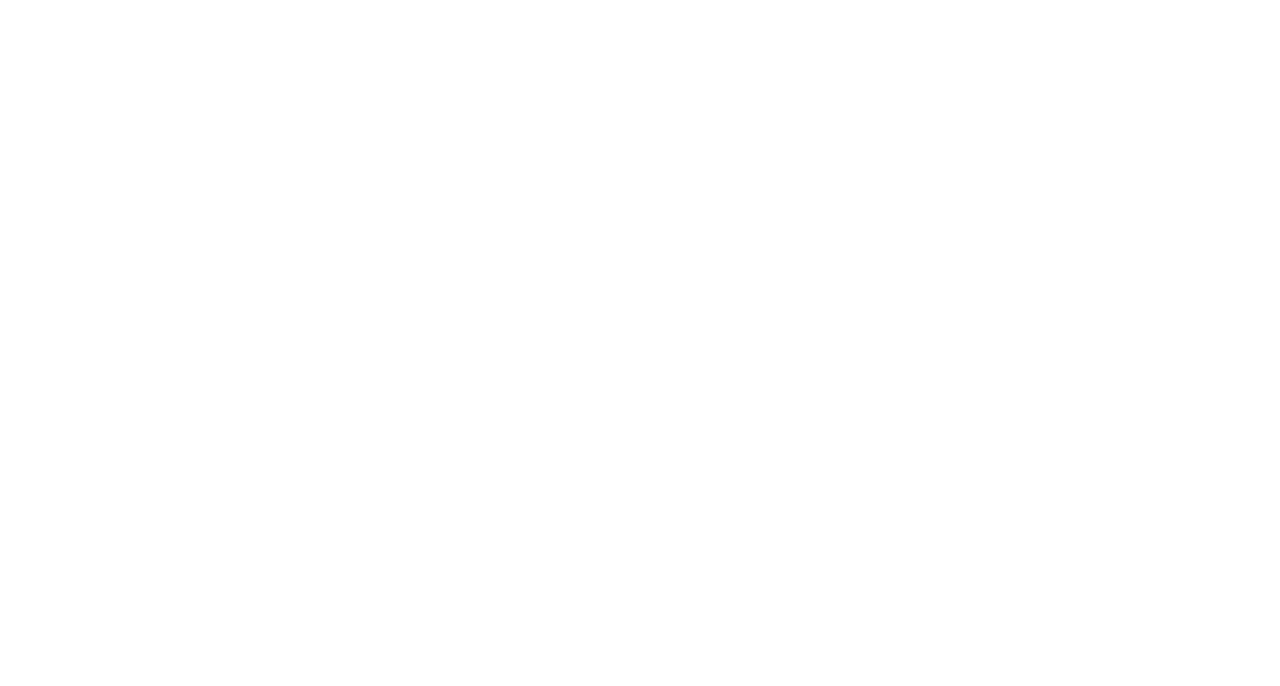
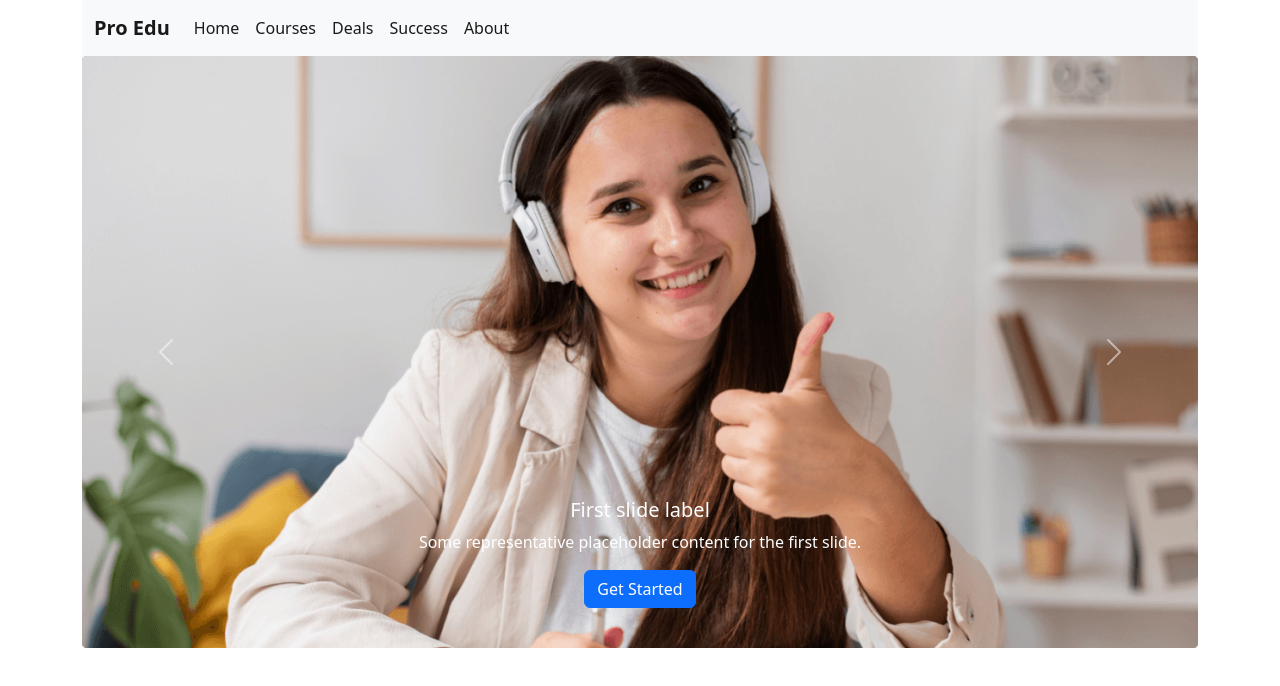
Before and after one commit to hasanmdtanvir/edTech-website-23, a plain HTML site: page index.html in a window 1280 px wide. Drawn offline with nearby package versions, Linux system fonts and the light colour scheme.

Commit message:
carousel added

```diff
--- a/index.html
+++ b/index.html
@@ -11,7 +11,79 @@
 </head>
 
 <body>
+    <header class="container">
+        <nav class="navbar navbar-expand-lg bg-light">
+            <div class="container">
+                <a class="navbar-brand fw-bold" href="#">Pro Edu</a>
+                <button class="navbar-toggler" type="button" data-bs-toggle="collapse"
+                    data-bs-target="#navbarSupportedContent" aria-controls="navbarSupportedContent"
+                    aria-expanded="false" aria-label="Toggle navigation">
+                    <span class="navbar-toggler-icon"></span>
+                </button>
+                <div class="collapse navbar-collapse" id="navbarSupportedContent">
+                    <ul class="navbar-nav me-auto mb-2 mb-lg-0">
+                        <li class="nav-item">
+                            <a class="nav-link active" aria-current="page" href="#">Home</a>
+                        </li>
+                        <li class="nav-item">
+                            <a class="nav-link active" aria-current="page" href="#">Courses</a>
+                        </li>
+                        <li class="nav-item">
+                            <a class="nav-link active" aria-current="page" href="#">Deals</a>
+                        </li>
+                        <li class="nav-item">
+                            <a class="nav-link active" aria-current="page" href="#">Success</a>
+                        </li>
+                        <li class="nav-item">
+                            <a class="nav-link active " aria-current="page" href="#">About</a>
+                        </li>
 
+                </div>
+            </div>
+        </nav>
+        <!-- slider start -->
+        <section>
+            <div id="carouselExampleCaptions" class="carousel slide" data-bs-ride="false">
+
+                <div class="carousel-inner">
+                    <div class="carousel-item active">
+                        <img src="./images/cover/cover-1.png" class="d-block w-100 h-100" alt="...">
+                        <div class="carousel-caption d-none d-md-block mt-auto">
+                            <h5>First slide label</h5>
+                            <p>Some representative placeholder content for the first slide.</p>
+                            <div class="btn btn-primary">Get Started</div>
+                        </div>
+                    </div>
+                    <div class="carousel-item">
+                        <img src="./images/cover/cover-2.jpg" class=" d-block w-100 h-100" alt="...">
+                        <div class="carousel-caption d-none d-md-block">
+                            <h5>Second slide label</h5>
+                            <p>Some representative placeholder content for the second slide.</p>
+                        </div>
+                    </div>
+                    <div class="carousel-item">
+                        <img src="./images/cover/cover-3.jpg" class=" d-block w-100" alt="...">
+                        <div class="carousel-caption d-none d-md-block">
+                            <h5>Third slide label</h5>
+                            <p>Some representative placeholder content for the third slide.</p>
+                        </div>
+                    </div>
+                </div>
+                <button class="carousel-control-prev" type="button" data-bs-target="#carouselExampleCaptions"
+                    data-bs-slide="prev">
+                    <span class="carousel-control-prev-icon" aria-hidden="true"></span>
+                    <span class="visually-hidden">Previous</span>
+                </button>
+                <button class="carousel-control-next" type="button" data-bs-target="#carouselExampleCaptions"
+                    data-bs-slide="next">
+                    <span class="carousel-control-next-icon" aria-hidden="true"></span>
+                    <span class="visually-hidden">Next</span>
+                </button>
+            </div>
+
+        </section>
+        <!-- slider end  -->
+    </header>
     <!-- bootstrap js  -->
     <script src="https://cdn.jsdelivr.net/npm/bootstrap@5.2.0/dist/js/bootstrap.bundle.min.js"
         integrity="sha384-A3rJD856KowSb7dwlZdYEkO39Gagi7vIsF0jrRAoQmDKKtQBHUuLZ9AsSv4jD4Xa"
```
